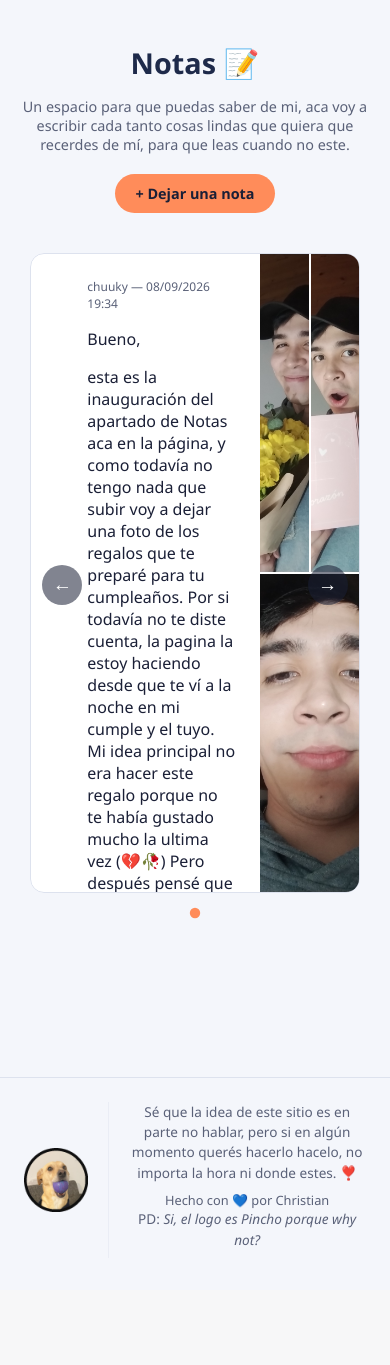
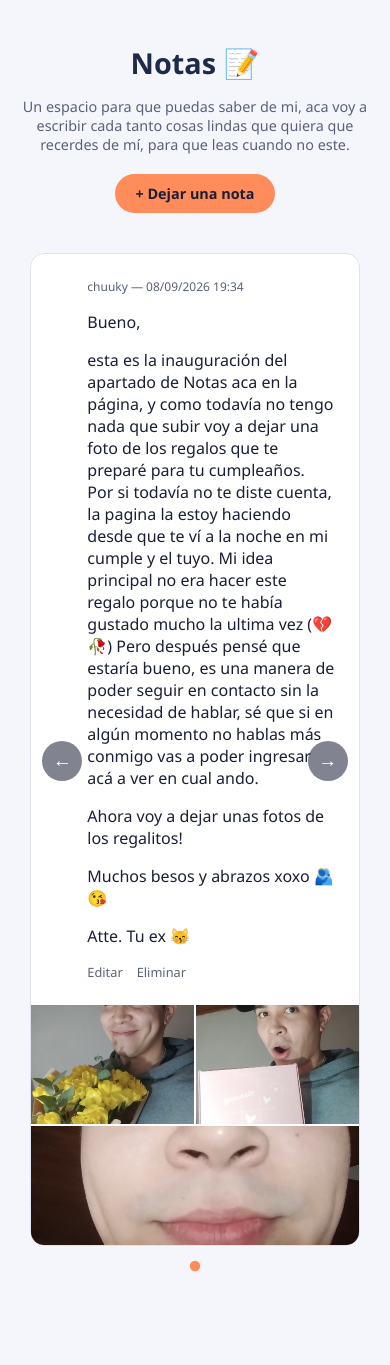
Before and after one commit to christian-ormachea/rubia, a Django app: page /notas/ in a window 390 px wide. Shown: the part 67-1432 px from the top of the page. Before the commit the page ends 1325 px from the top, so only its background shows below. Run offline with Django 5.2, Linux system fonts and the light colour scheme; a user stored in the database is signed in; data comes from the database, SQL or seed files in the repository.

Commit message:
Fix responsive: popup scroll, carrusel inicio, notas mobile

```diff
--- a/citas/static/citas/style.css
+++ b/citas/static/citas/style.css
@@ -177,6 +177,8 @@ h2 {
     padding: 24px;
     width: 100%;
     max-width: 380px;
+    max-height: 90vh;
+    overflow-y: auto;
     position: relative;
     animation: aparecer 0.2s ease;
 }
@@ -424,32 +426,6 @@ h2 {
 .carrusel-flecha:active {
     transform: scale(0.9);
 }
-
-@media (max-width: 700px) {
-    .card-recuerdo {
-        flex-direction: column;
-    }
-
-    .card-imagen {
-        width: 100%;
-        height: 240px;
-    }
-
-    .card-imagen-grilla {
-        width: 100%;
-        height: 240px;
-    }
-
-    .card-contenido {
-        width: 100%;
-        padding: 16px;
-    }
-
-    .carrusel-mensajes .carrusel-flecha-der {
-    right: 12px;
-    }
-}
-
 
 @media (hover: hover) {
     .carrusel-flecha:hover {
@@ -1005,3 +981,46 @@ h2 {
         opacity: 1;
     }
 }
+@media (max-width: 700px) {
+    .card-recuerdo {
+        flex-direction: column;
+        height: auto;
+    }
+
+    .card-imagen {
+        width: 100%;
+        height: 240px;
+    }
+
+    .card-imagen-grilla {
+        width: 100%;
+        height: 240px;
+    }
+
+    .card-contenido {
+        width: 100%;
+        padding: 16px;
+    }
+
+    .carrusel-mensajes .carrusel-flecha-der {
+        right: 12px;
+    }
+
+    .nota {
+        flex-direction: column;
+        height: auto;
+    }
+
+    .nota-texto {
+        width: 100%;
+    }
+
+    .nota-sin-imagen .nota-texto {
+        width: 100%;
+    }
+
+    .nota-imagen-grilla {
+        width: 100%;
+        height: 240px;
+    }
+}
```
